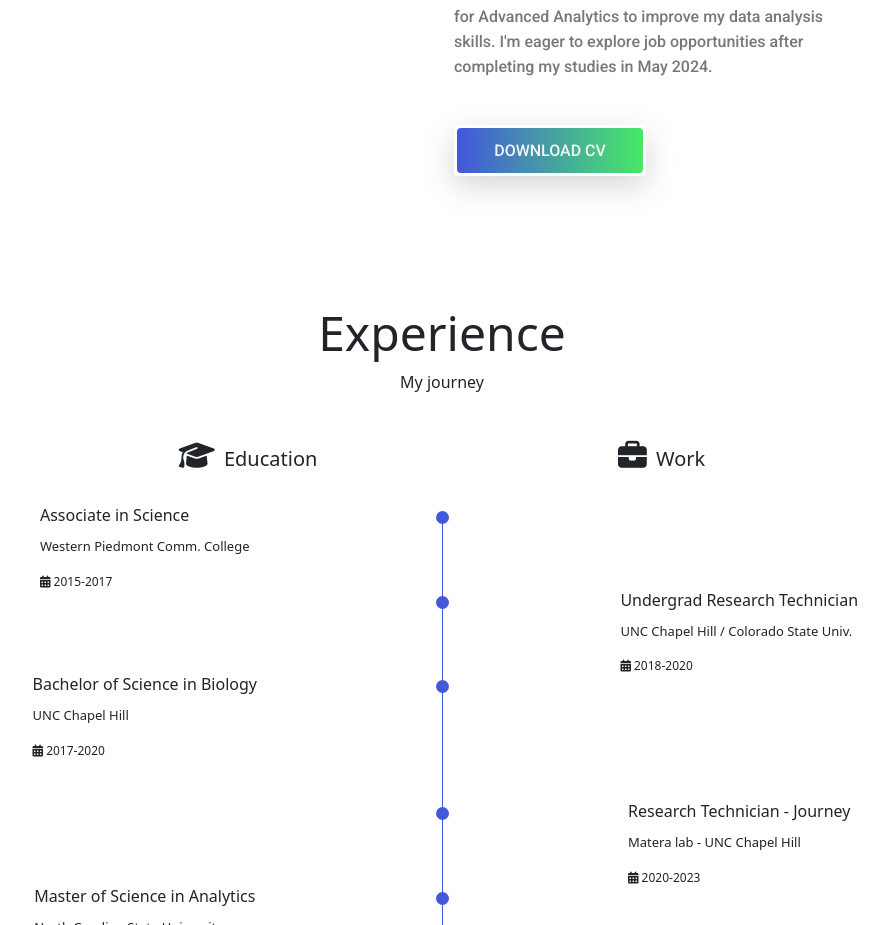
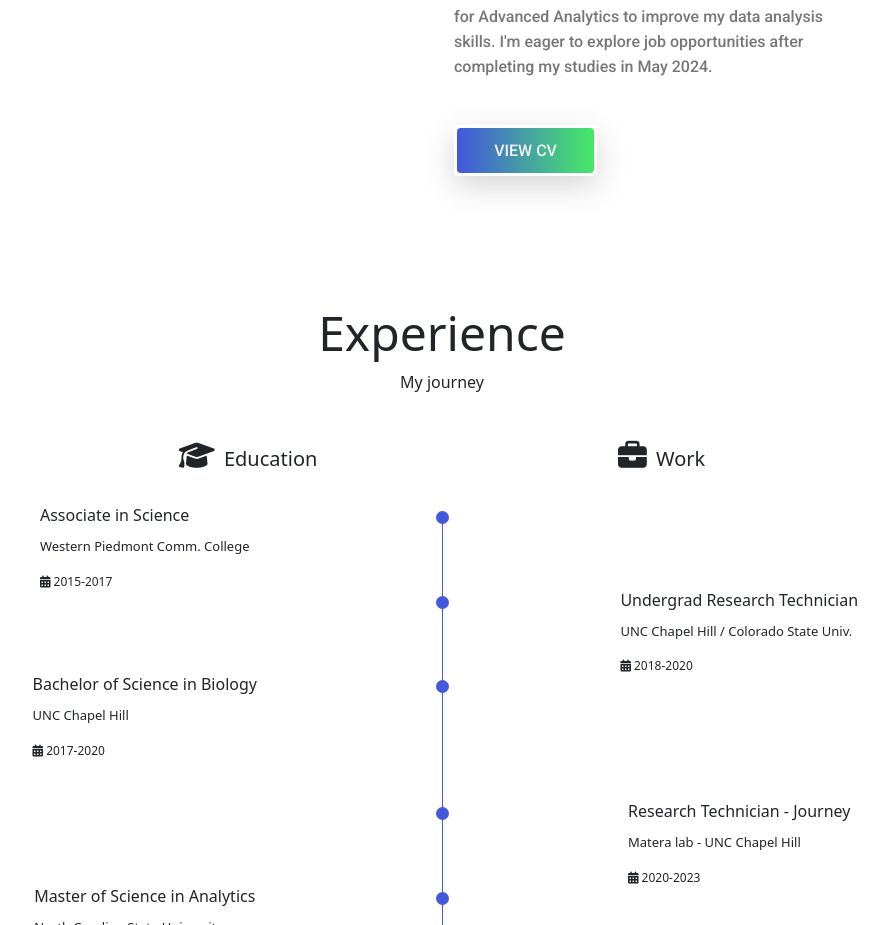
Before and after one commit to brown-science/Portfolio-site, a plain HTML site: page index.html in a window 1280 px wide. Shown: the part 1301-2226 px from the top of the page, without its empty margins (198-1086 px from the left). Drawn offline with nearby package versions, Linux system fonts and the light colour scheme.

Commit message:
Changed CV button

```diff
--- a/index.html
+++ b/index.html
@@ -129,7 +129,7 @@
                                 I'm eager to explore job opportunities after completing my studies in May 2024.
                             </p>
                         </div>
-                        <button type="button" class="btn button primary-button text-uppercase">Download CV</button>
+                        <button type="button" class="btn button primary-button text-uppercase">View CV</button>
                     </div>
                 </div>
             </div>
```
